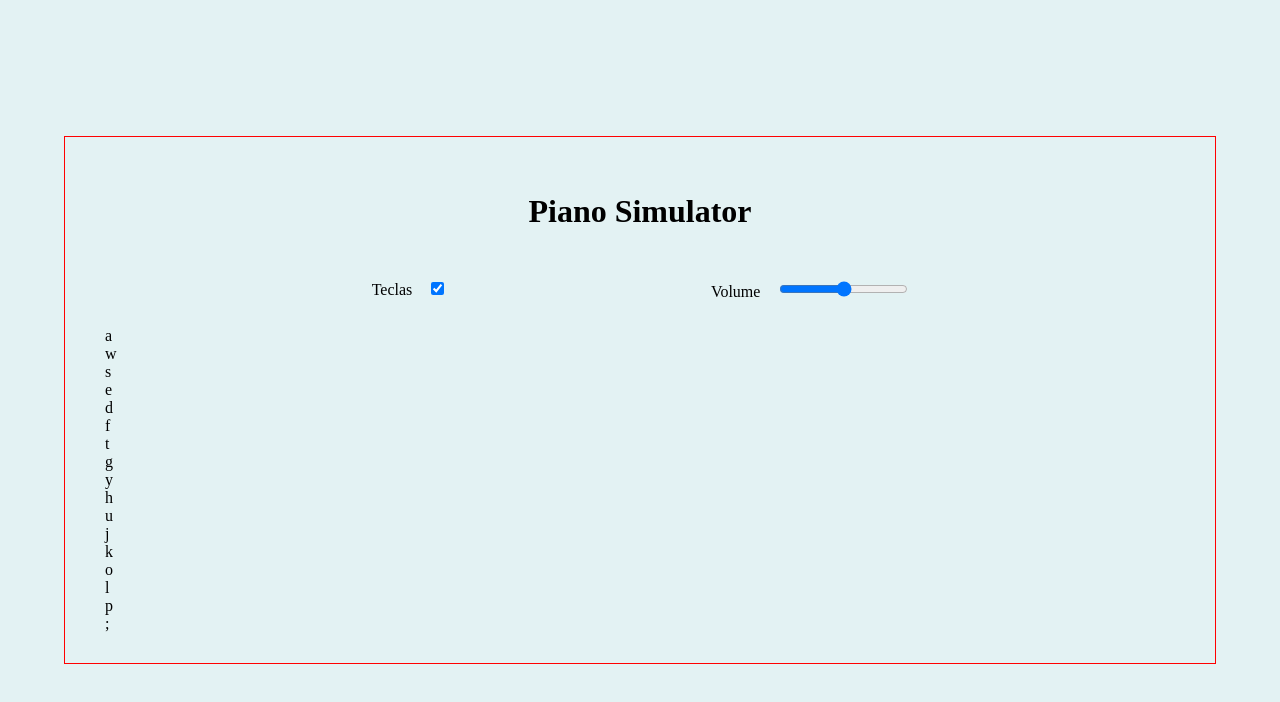
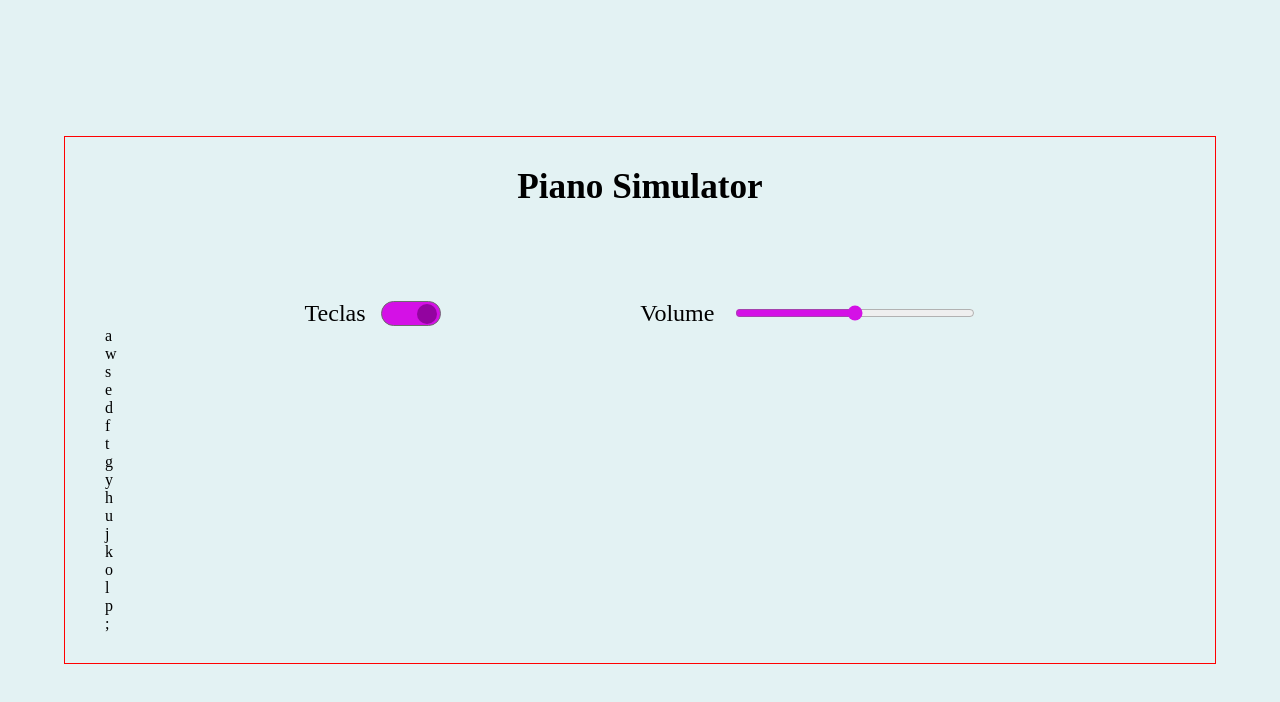
Before and after one commit to alves-victor/piano-simulator, a plain HTML site: page index.html in a window 1280 px wide. Drawn offline with Linux system fonts and the light colour scheme.

Commit message:
estilização dos inputs do header

```diff
--- a/src/styles/main.css
+++ b/src/styles/main.css
@@ -15,7 +15,7 @@ body{
 header{
     display: flex;
     flex-direction: column;
-    justify-content: space-around;
+    justify-content: space-between;
     align-items: center;
     min-height: 20vh;
 
@@ -23,7 +23,7 @@ header{
 
 header h2{
     text-align: center;
-    font-size: 2rem;
+    font-size: 2.2rem;
 }
 
 .options{
@@ -34,4 +34,48 @@ header h2{
 
 .options .column span{
     margin-right: 15px;
+    font-size: 1.5rem;
+    font-weight: 500;
 }
+
+.keys-toggle{
+    display: flex;
+    align-items: center;
+}
+
+.keys-toggle input{
+    width: 60px;
+    height: 25px;
+    appearance: none;
+    border-radius: 100px;
+    border: 1px solid #6d6d6d;
+    background-color: none;
+    cursor: pointer;
+    position: relative;
+    display: flex;
+    align-items: center;
+}
+
+.keys-toggle input:checked{
+    background-color: #d411e6;
+}
+
+.keys-toggle input::before{
+    content: "";
+    width: 20px;
+    height: 20px;
+    background-color: #9304a0;
+    position: absolute;
+    left: 5px;
+    border-radius: inherit;
+    transition: all 0.4s ease;
+}
+
+.keys-toggle input:checked::before{
+    left: 35px;
+}
+
+.volume input{
+    accent-color: #d411e6;
+    width: 15rem;
+}
```
